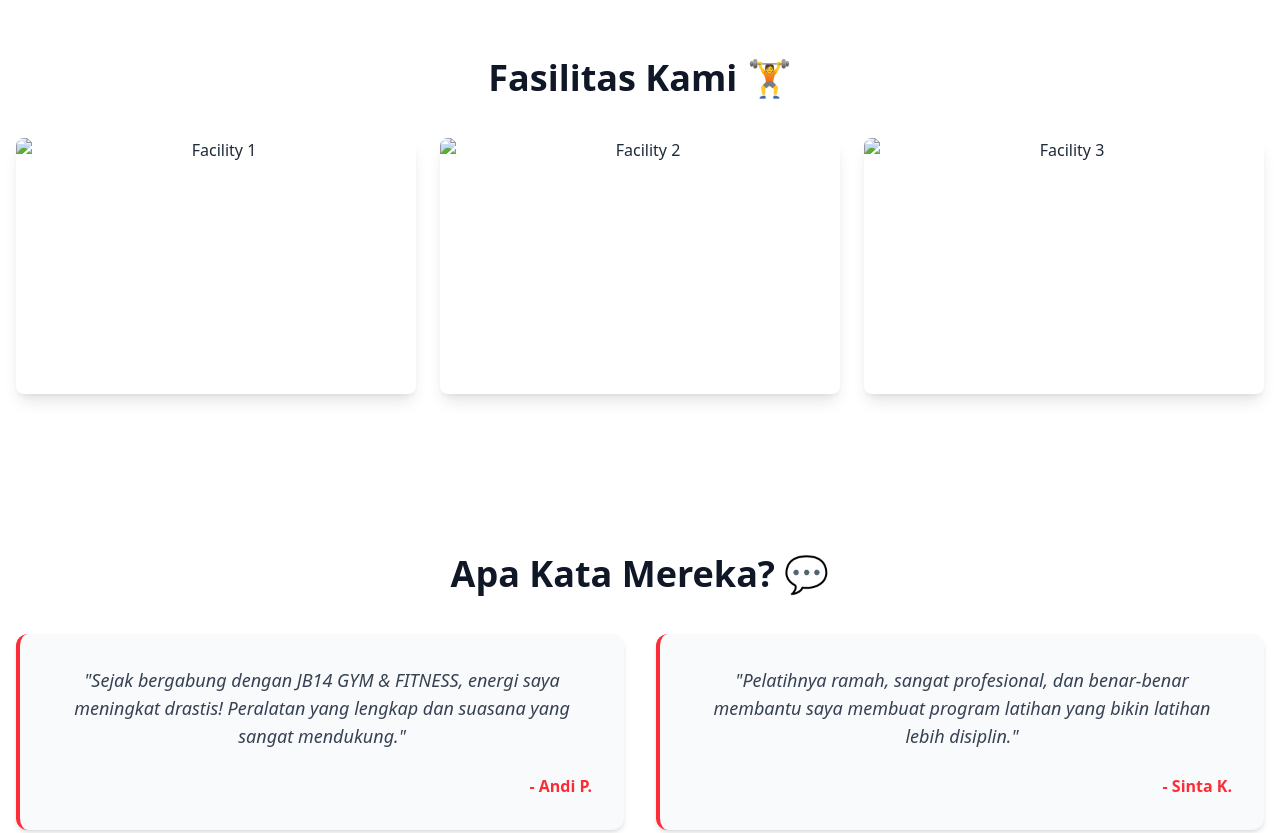
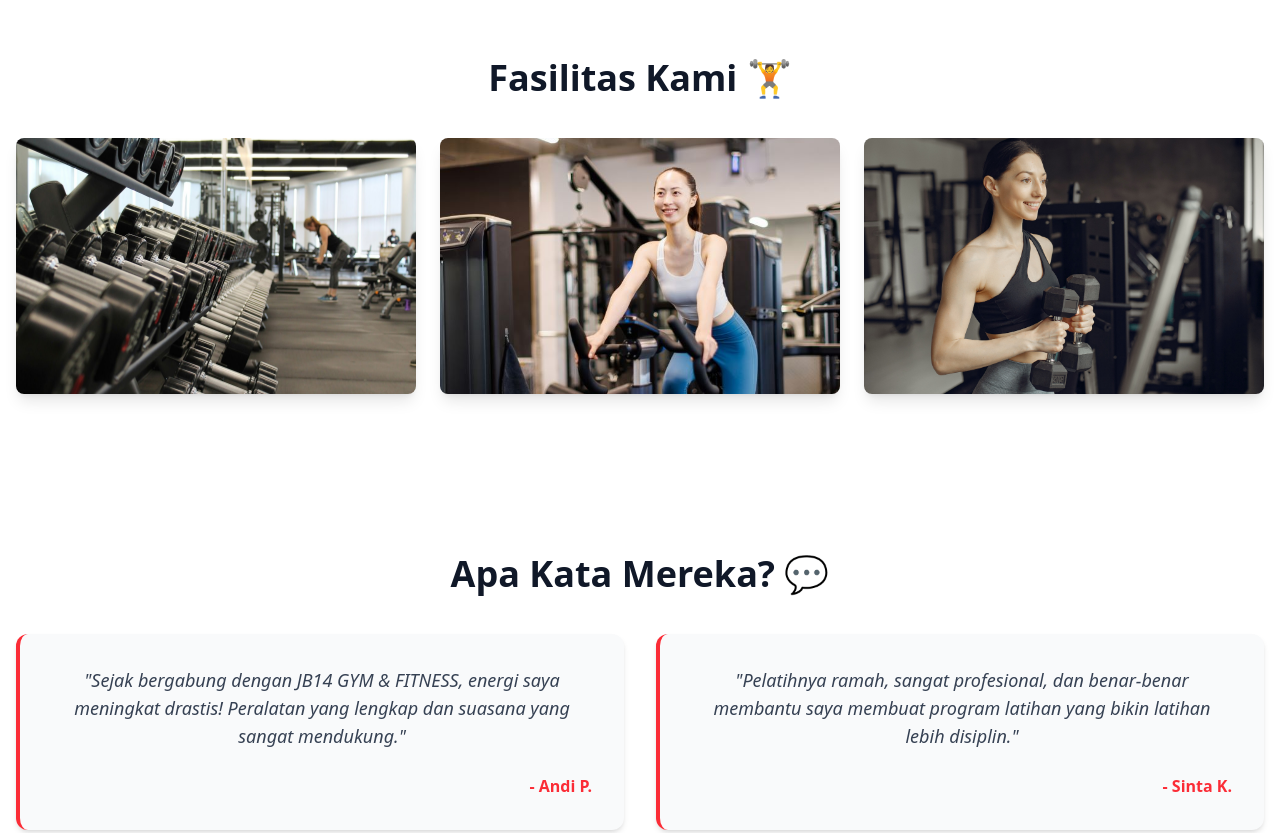
Before and after one commit to JavierBhagawanta/pemrogrman-web, a website: page modul-3/src/index.html in a window 1280 px wide. Shown: the part 1620-2453 px from the top of the page. Drawn offline with Linux system fonts and the light colour scheme; no server answers.

Commit message:
sudah bisa di buat demo

```diff
--- a/modul-3/src/index.html
+++ b/modul-3/src/index.html
@@ -78,9 +78,9 @@
     <section id="fasilitas" class="py-20 container mx-auto text-center px-4">
         <h3 class="text-4xl font-extrabold mb-10 text-gray-900">Fasilitas Kami 🏋️</h3>
         <div class="grid md:grid-cols-3 gap-6">
-            <img src="./image/gym1.jpeg" class="rounded-lg shadow-lg object-cover w-full h-64" alt="Facility 1">
-            <img src="./image/gym4.jpg" class="rounded-lg shadow-lg object-cover w-full h-64" alt="Facility 2">
-            <img src="./image/gym3.jpg" class="rounded-lg shadow-lg object-cover w-full h-64" alt="Facility 3">
+            <img src="../assets/foto1.jpg" class="rounded-lg shadow-lg object-cover w-full h-64" alt="Facility 1">
+            <img src="../assets/foto2.jpg" class="rounded-lg shadow-lg object-cover w-full h-64" alt="Facility 2">
+            <img src="../assets/foto3.jpg" class="rounded-lg shadow-lg object-cover w-full h-64" alt="Facility 3">
         </div>
     </section>
 
@@ -122,7 +122,7 @@
 
     <footer class="bg-black text-white p-8 text-center mt-10">
         <p class="text-sm">&copy; 2025 <span class="font-semibold text-red-500">JB14 GYM & FITNESS</span>. All Rights Reserved.</p>
-        <div class="mt-2 text-xs text-gray-400">Dibuat dengan ❤️ dan Tailwind CSS.</div>
+        <div class="mt-2 text-xs text-gray-400">Dibuat oleh JavierBhagawanta-202310370311314.</div>
     </footer>
 
     <script>
```
Also changed, not shown: modul-3/assets/foto1.jpg (added), modul-3/assets/foto2.jpg (added), modul-3/assets/foto3.jpg (added).
